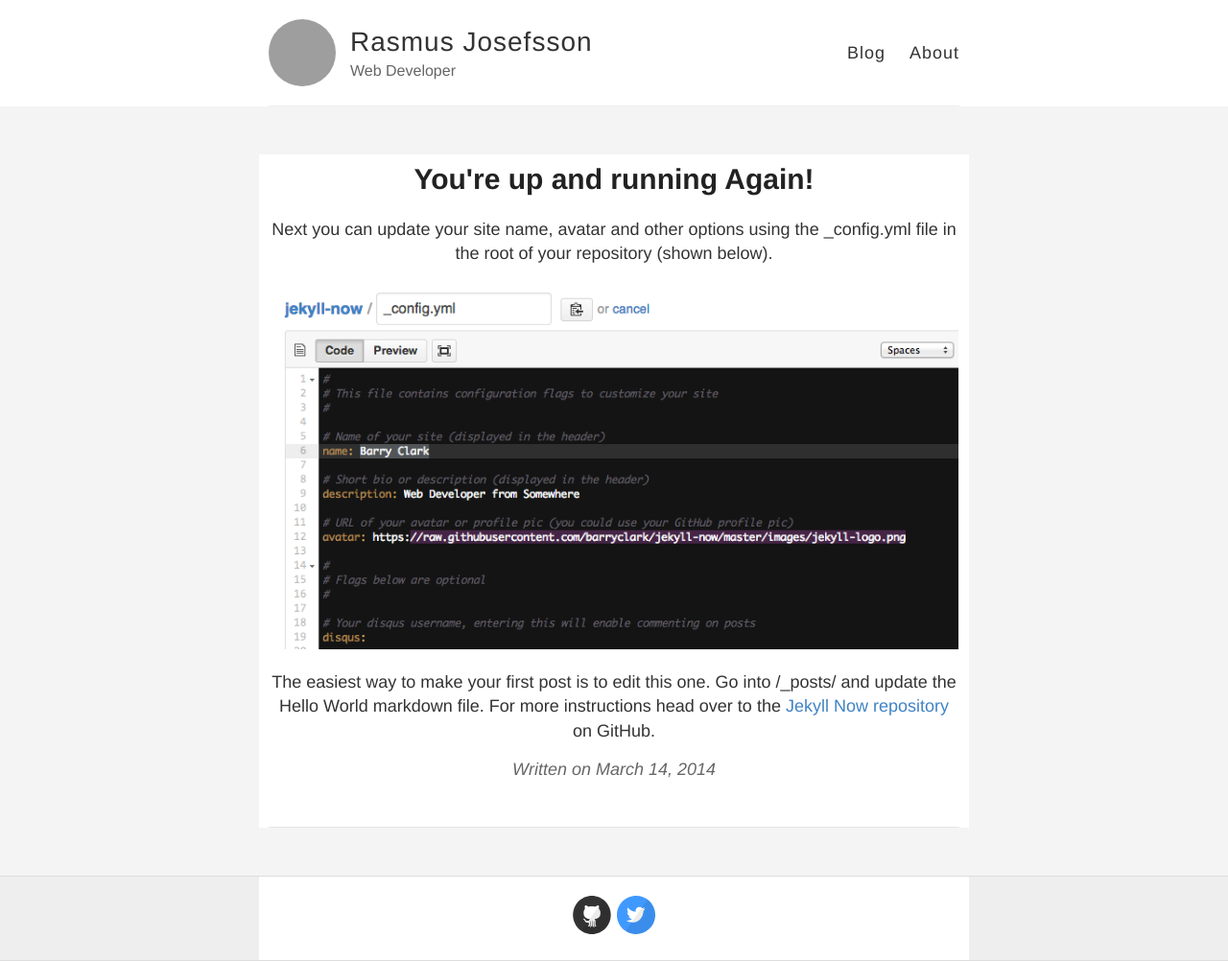
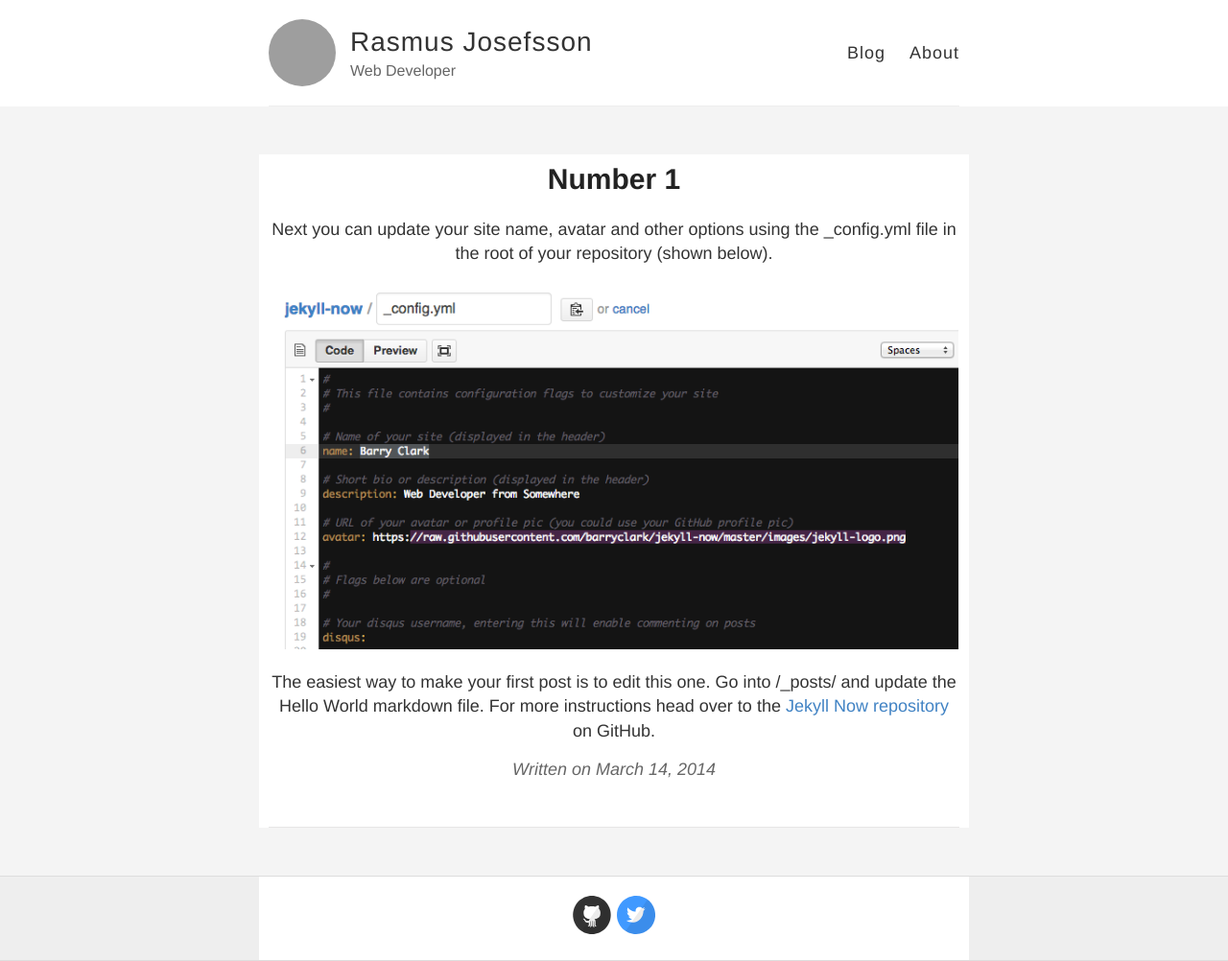
Before and after one commit to rajjejosefsson/rajjejosefsson.github.io, a Jekyll site: the page built from _posts/2014-3-14-Hello-World.md, in a window 1280 px wide. Shown: the whole page at 96% size. Built offline with Jekyll 4.4.1, drawn with Linux system fonts in a browser that asks for light colours; grey boxes are pictures that could not be loaded.

Commit message:
Update 2014-3-14-Hello-World.md

```diff
--- a/_posts/2014-3-14-Hello-World.md
+++ b/_posts/2014-3-14-Hello-World.md
@@ -1,6 +1,6 @@
 ---
 layout: post
-title: You're up and running Again!
+title: Number 1
 ---
 
 Next you can update your site name, avatar and other options using the _config.yml file in the root of your repository (shown below).
```
